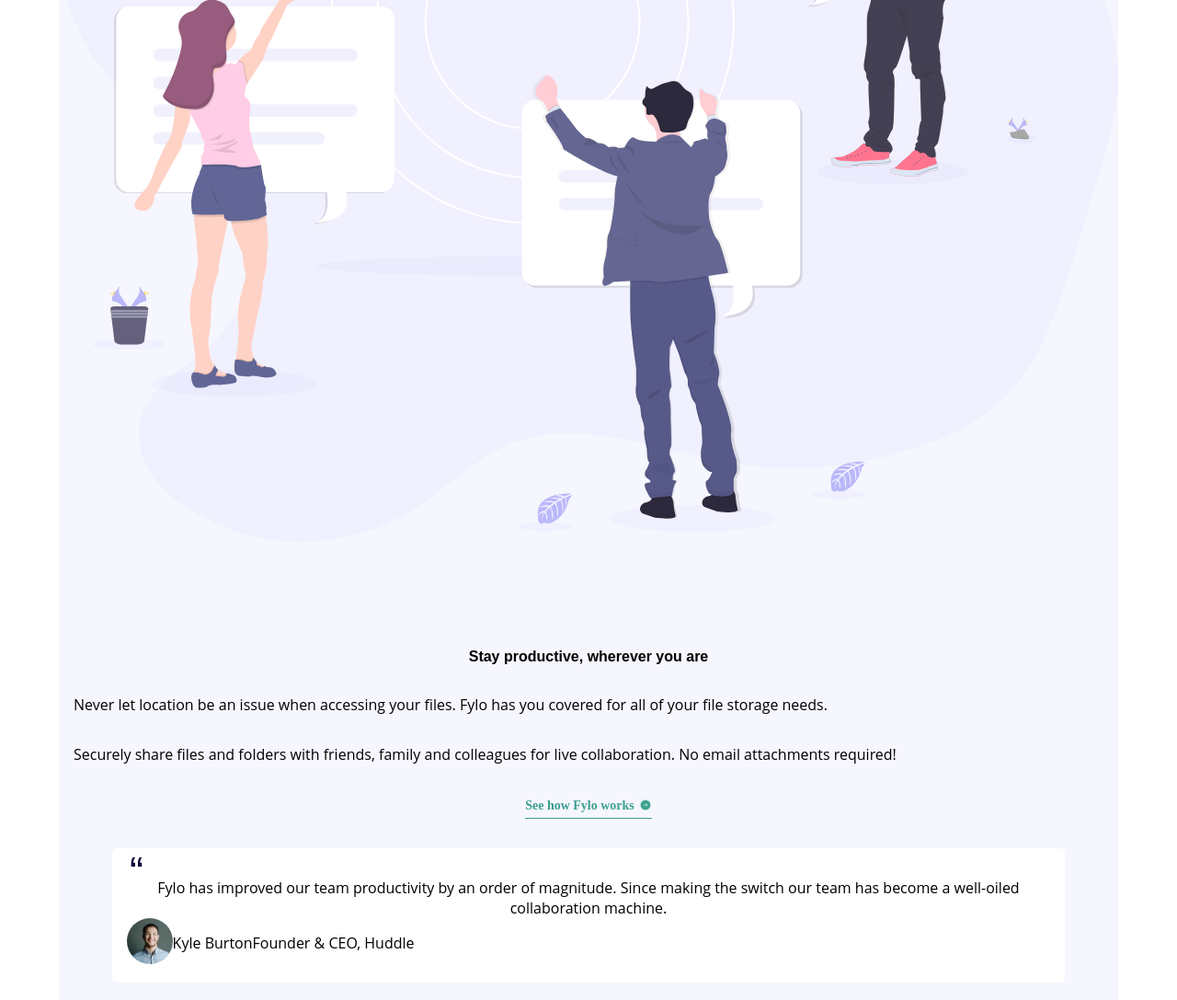
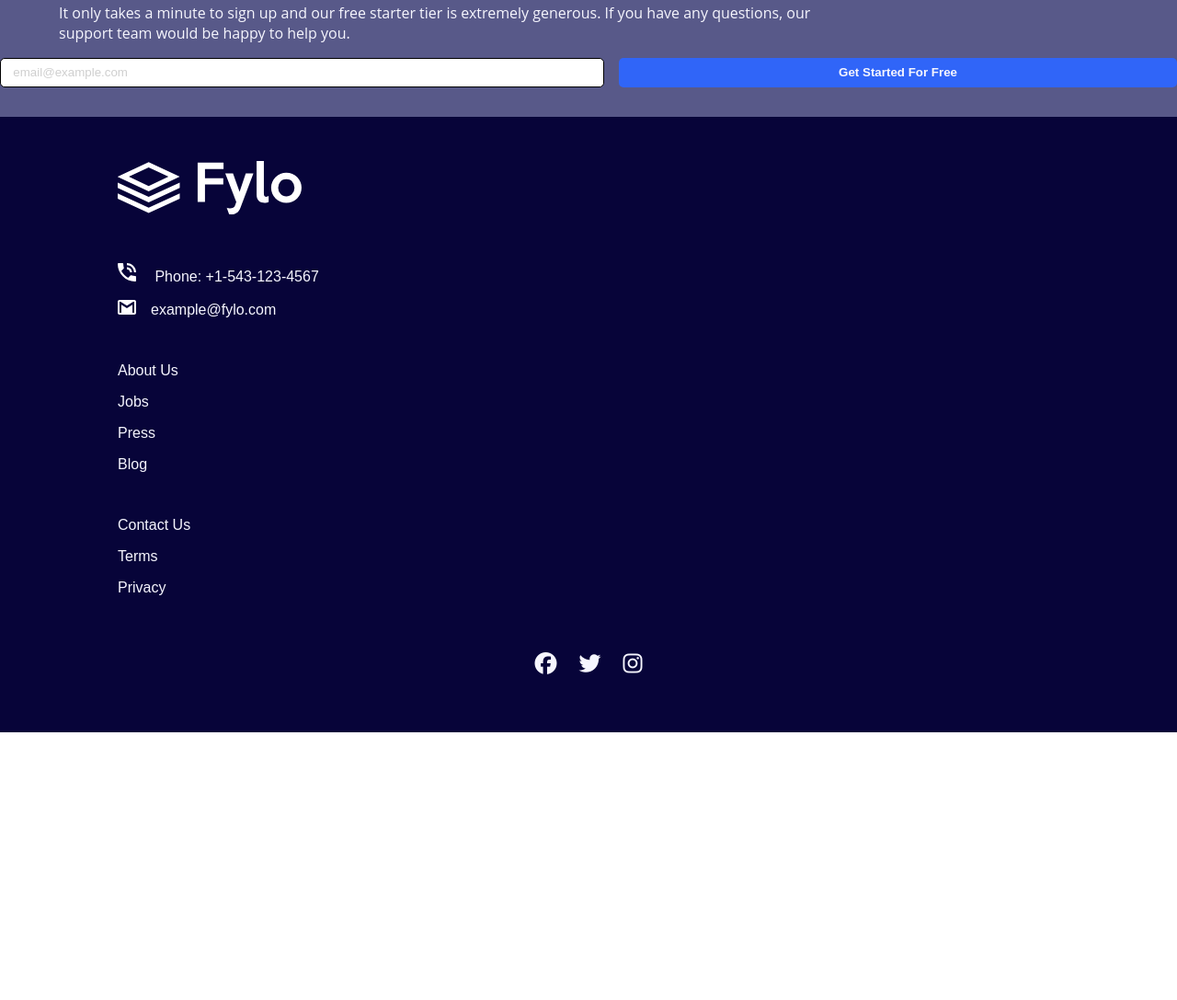
Before and after one commit to YuriMarch/fylo-landing-page-with-two-column-layout-master, a plain HTML site: page index.html in a window 1280 px wide. Shown: the part 1595-2682 px from the top of the page at 92% size. After the commit the page ends 2391 px from the top, so only its background shows below. Drawn offline with Linux system fonts and the light colour scheme.

Commit message:
commit on 'master'

```diff
--- a/index.html
+++ b/index.html
@@ -4,6 +4,7 @@
 		<meta charset="UTF-8" />
 		<meta http-equiv="X-UA-Compatible" content="IE=edge" />
 		<meta name="viewport" content="width=device-width, initial-scale=1.0" />
+		<script src="https://kit.fontawesome.com/efa6b68cb8.js" crossorigin="anonymous"></script>
 		<link rel="stylesheet" href="style.css" />
 		<link rel="icon" type="image/png" sizes="32x32" href="./images/favicon-32x32.png" />
 
@@ -44,7 +45,7 @@
 				</div>
 			</section>
 			<div class="main-section-image">
-				<!-- <img src="./images/bg-curve-mobile.svg" alt="" /> -->
+				<img src="./images/bg-curve-mobile.svg" alt="" />
 			</div>
 			<main class="main-section flex-column">
 				<div class="main-image-container">
@@ -75,13 +76,15 @@
 							<div class="card-profile-image">
 								<img src="./images/avatar-testimonial.jpg" alt="Man profile image" />
 							</div>
-							<p class="avatar-name">Kyle Burton</p>
-							<p class="avatar-position">Founder & CEO, Huddle</p>
+							<div class="avatar-details">
+								<p class="avatar-name align-left">Kyle Burton</p>
+								<p class="avatar-position">Founder & CEO, Huddle</p>
+							</div>
 						</div>
 					</div>
 				</div>
 			</main>
-			<section class="cta flex-row">
+			<section class="cta flex-column">
 				<div class="text-container">
 					<h1 class="title cta-title">Get early access today</h1>
 					<p class="text">
@@ -89,7 +92,7 @@
 						you have any questions, our support team would be happy to help you.
 					</p>
 				</div>
-				<div class="email-section">
+				<div class="contact-container flex-column">
 					<input
 						type="email"
 						name="email"
@@ -106,33 +109,35 @@
 				</div>
 				<div class="contact">
 					<ul contact-nav>
-						<li class="contact-item">Phone: +1-543-123-4567</li>
-						<li class="contact-item">example@fylo.com</li>
+						<li class="contact-item">
+							<img src="./images/icon-phone.svg" /> Phone: +1-543-123-4567
+						</li>
+						<li class="contact-item"><img src="./images/icon-email.svg" />example@fylo.com</li>
 					</ul>
 				</div>
 				<div class="links">
-					<ul class="link-nav">
+					<ul class="link-nav align-left">
 						<li class="link-item">About Us</li>
 						<li class="link-item">Jobs</li>
 						<li class="link-item">Press</li>
 						<li class="link-item">Blog</li>
 					</ul>
-					<ul class="link-nav">
+					<ul class="link-nav align-left">
 						<li class="link-item">Contact Us</li>
 						<li class="link-item">Terms</li>
 						<li class="link-item">Privacy</li>
 					</ul>
 				</div>
 				<div class="social-media">
-					<ul class="social-media-nav">
+					<ul class="social-media-nav flex-row">
 						<li class="social-media-item">
-							<img src="./images/icon-facebook.svg" alt="Facebook Logo" />
+							<i class="fab fa-facebook"></i>
 						</li>
 						<li class="social-media-item">
-							<img src="./images/icon-twitter.svg" alt="Twitter Logo" />
+							<i class="fab fa-twitter"></i>
 						</li>
 						<li class="social-media-item">
-							<img src="./images/icon-instagram.svg" alt="Instagram Logo" />
+							<i class="fab fa-instagram"></i>
 						</li>
 					</ul>
 				</div>
--- a/style.css
+++ b/style.css
@@ -26,11 +26,10 @@ body {
 
 header,
 section,
-.main-section-image,
-main,
-footer {
-	width: 90%;
-	margin: 2rem auto;
+main {
+	width: 100%;
+	margin: 0 auto;
+	padding-block: 2rem;
 }
 
 li {
@@ -70,6 +69,7 @@ img {
 .header-container {
 	justify-content: space-between;
 	margin-block: 1em;
+	padding-inline: 5px;
 }
 
 .nav-menu {
@@ -82,7 +82,7 @@ img {
 }
 
 .nav-item {
-	margin-left: 1em;
+	margin-right: 1em;
 	font-weight: 400;
 }
 
@@ -126,14 +126,13 @@ section * {
 }
 
 .main-section-image {
-	background: url("./images/bg-curve-mobile.svg");
+	background-image: url("./images/bg-curve-mobile.svg");
 	background-repeat: no-repeat;
 	background-size: cover;
 }
 
-main,
 .main-image-container {
-	margin-block: 0 5rem;
+	margin-bottom: 3rem;
 }
 
 main .main-title {
@@ -168,16 +167,27 @@ main .text {
 	float: right;
 }
 
+.align-left {
+	text-align: left;
+}
+
 .card {
 	background-color: white;
 	background-image: url("/images/icon-quotes.svg");
-	background-position-x: 20px;
-	background-position-y: 10px;
+	background-position-x: 1em;
+	background-position-y: 1em;
 	background-repeat: no-repeat;
 	width: 90%;
 	margin: 2em auto;
 	border-radius: 5px;
 	padding: 1em;
+	box-shadow: 0px 0px 5px 5px rgba(0, 0, 0, 0.05);
+}
+
+.bottom-card-area {
+	gap: 1em;
+	align-items: center;
+	justify-content: flex-start;
 }
 
 .card-profile-image > img {
@@ -189,5 +199,122 @@ main .text {
 }
 
 .card > p {
-	margin-top: 1em;
+	margin-block: 1em;
 }
+
+.avatar-name {
+	margin-bottom: 5px;
+	font-weight: 900;
+	font-size: 1.1rem;
+}
+
+.avatar-position {
+	font-weight: 400;
+	font-size: 0.9rem;
+}
+
+.cta {
+	background-color: var(--desaturated-blue);
+	color: var(--light-graish-blue);
+	margin-bottom: 0;
+}
+
+footer {
+	background-color: var(--dark-blue);
+	color: var(--light-graish-blue);
+	padding-bottom: 3em;
+}
+
+footer > * {
+	margin-left: 10%;
+}
+
+.contact img,
+.social-media img {
+	width: 20px;
+	margin: 0 1em 0 0;
+	text-align: center;
+}
+
+#footer-logo {
+	padding-block: 3em;
+	width: 50%;
+	max-width: 200px;
+}
+
+.contact,
+.link-nav {
+	margin-bottom: 3rem;
+}
+
+.link-item,
+.contact-item {
+	margin-bottom: 1em;
+	font-weight: 400;
+	text-align: left;
+}
+
+.social-media {
+	margin: 0;
+}
+
+.social-media-nav {
+	justify-content: center;
+}
+
+.social-media-item {
+	padding: 0.5em;
+	font-size: 1.5em;
+}
+
+@media screen and (min-width: 768px) {
+	.text-container {
+		width: 80%;
+		margin: 0 auto;
+	}
+
+	.contact-container {
+		width: 50%;
+		margin: 0 auto;
+	}
+}
+
+@media screen and (min-width: 1024px) {
+	#logo {
+		margin-left: 5%;
+	}
+
+	.top-section,
+	.main-section {
+		flex-direction: row-reverse;
+		align-items: center;
+	}
+
+	.contact-container {
+		width: 100%;
+		display: flex;
+		flex-direction: row;
+		gap: 1em;
+		justify-content: space-around;
+	}
+
+	.email-input {
+		margin: 0;
+		flex-grow: 1;
+	}
+
+	.btn {
+		margin: 0;
+		text-align: center;
+		flex-grow: 1;
+	}
+
+	.text-container {
+		text-align: left;
+		margin-left: 5%;
+	}
+
+	.text {
+		margin-left: 0;
+	}
+}
```
